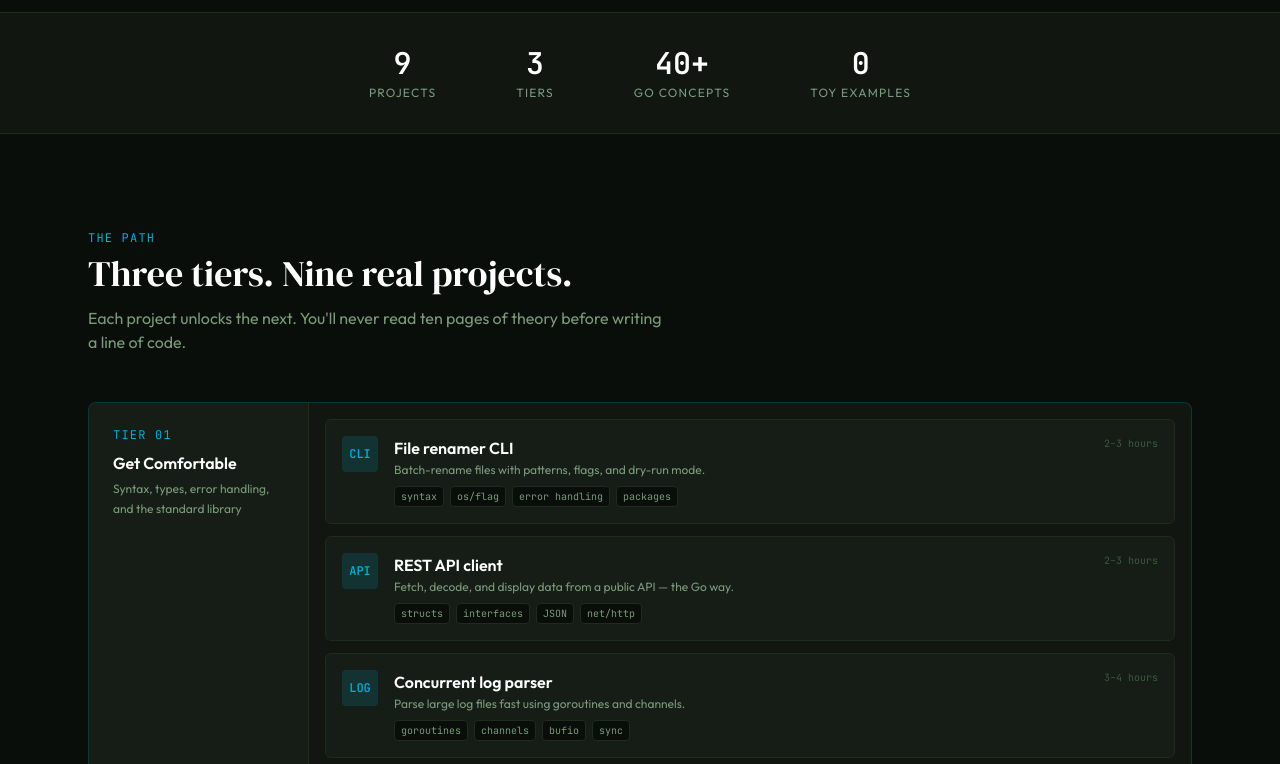
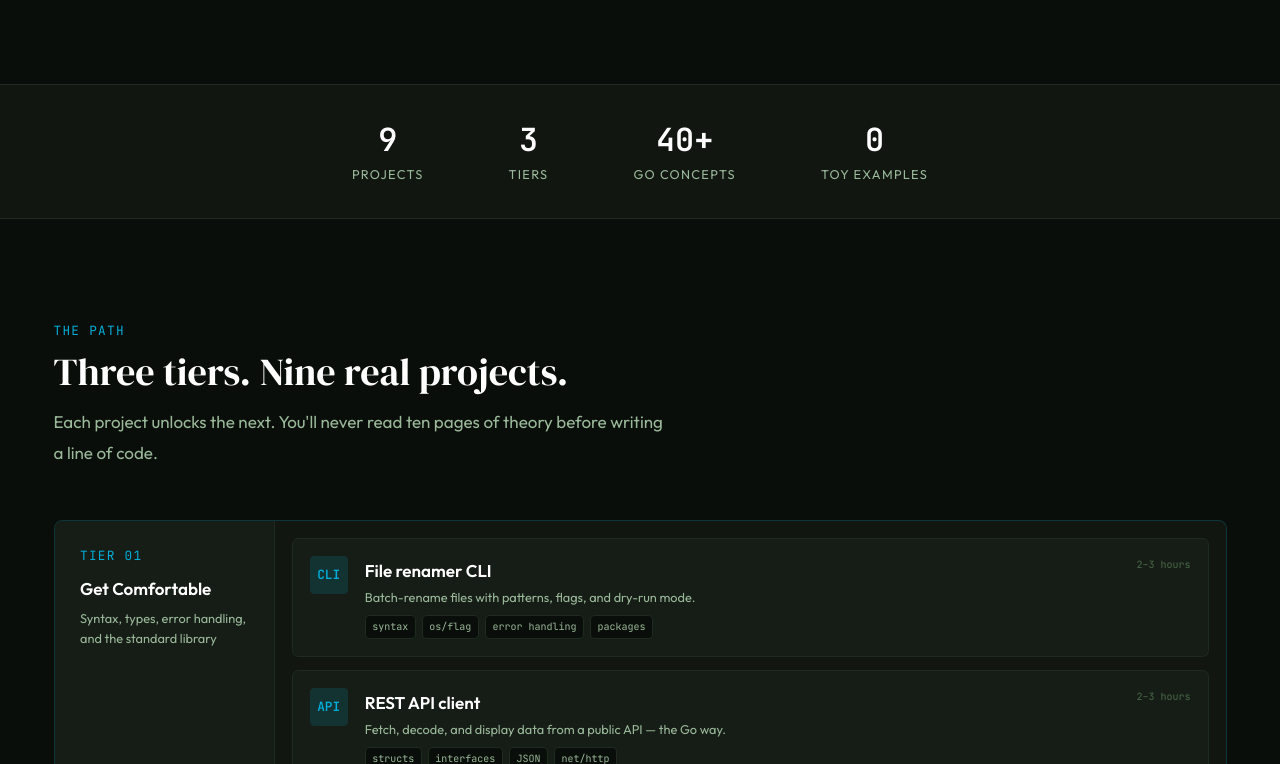
Before and after one commit to dhiaa-a/gopath, a Next.js app: page / in a window 1280 px wide. Shown: the part 1116-1880 px from the top of the page. Built offline with nearby package versions, Linux system fonts and the light colour scheme.

Commit message:
feat(tailwind): enhance theme colors and typography settings for improved readability

```diff
--- a/app/globals.css
+++ b/app/globals.css
@@ -5,35 +5,69 @@
 @tailwind utilities;
 
 @layer base {
+	html {
+		font-size: 17px; /* base bump — everything scales from here */
+	}
+
 	body {
 		background-color: #0a0e0a;
-		color: #e8f0e8;
+		color: #d4e8d4;
 		font-family: "Outfit", sans-serif;
+		line-height: 1.75;
+		-webkit-font-smoothing: antialiased;
+	}
+
+	h1,
+	h2,
+	h3,
+	h4 {
+		line-height: 1.2;
+		color: #f0f8f0;
+	}
+
+	p {
+		color: #9ab89a;
+		font-size: 1rem;
+		line-height: 1.8;
 	}
 
 	::selection {
-		background: rgba(0, 173, 216, 0.2);
+		background: rgba(0, 173, 216, 0.25);
 	}
 
 	::-webkit-scrollbar {
 		width: 6px;
 	}
 	::-webkit-scrollbar-track {
-		background: #111611;
+		background: #0d150d;
 	}
 	::-webkit-scrollbar-thumb {
 		background: #2a3d2a;
 		border-radius: 3px;
 	}
+	::-webkit-scrollbar-thumb:hover {
+		background: #3a5a3a;
+	}
 
+	/* Inline code — used in step body text */
 	code {
 		font-family: "JetBrains Mono", monospace;
-		font-size: 0.85em;
-		background: rgba(0, 173, 216, 0.08);
-		border: 1px solid rgba(0, 173, 216, 0.15);
-		padding: 0.1em 0.35em;
-		border-radius: 3px;
-		color: #00add8;
+		font-size: 0.82em;
+		background: rgba(0, 173, 216, 0.1);
+		border: 1px solid rgba(0, 173, 216, 0.18);
+		padding: 0.15em 0.4em;
+		border-radius: 4px;
+		color: #00c8f8;
+		letter-spacing: -0.01em;
+	}
+
+	/* Code blocks — the GoCodeBlock component controls wrapper styles,
+     but pre/code inside it should be clean */
+	pre {
+		font-family: "JetBrains Mono", monospace;
+		font-size: 0.84rem;
+		line-height: 1.8;
+		tab-size: 4;
 	}
 
 	pre code {
@@ -42,5 +76,19 @@
 		padding: 0;
 		color: inherit;
 		font-size: inherit;
+		letter-spacing: 0;
 	}
 }
+
+@layer components {
+	/* Prose content areas — bigger text for readability */
+	.prose-body {
+		font-size: 1rem;
+		line-height: 1.85;
+		color: #9ab89a;
+	}
+
+	.prose-body code {
+		font-size: 0.83em;
+	}
+}
--- a/tailwind.config.ts
+++ b/tailwind.config.ts
@@ -1,4 +1,4 @@
-import type { Config } from "tailwindcss";
+import type { Config } from "tailwindcss"
 
 const config: Config = {
 	content: [
@@ -17,16 +17,32 @@ const config: Config = {
 				"go-cyan": "#00ADD8",
 				"go-teal": "#16c79a",
 				"go-amber": "#fbbf24",
-        muted: "#7a9a7a",
-        faint: "#3a5a3a",
+				// brighter muted for readability
+				muted: "#9ab89a",
+				faint: "#4a6a4a",
 			},
 			fontFamily: {
 				sans: ["Outfit", "sans-serif"],
 				serif: ["DM Serif Display", "serif"],
 				mono: ["JetBrains Mono", "monospace"],
 			},
+			fontSize: {
+				// Slightly larger base sizes
+				xs: ["0.75rem", { lineHeight: "1.5" }],
+				sm: ["0.875rem", { lineHeight: "1.6" }],
+				base: ["1rem", { lineHeight: "1.8" }],
+				lg: ["1.125rem", { lineHeight: "1.75" }],
+				xl: ["1.25rem", { lineHeight: "1.7" }],
+				"2xl": ["1.5rem", { lineHeight: "1.4" }],
+				"3xl": ["1.875rem", { lineHeight: "1.3" }],
+				"4xl": ["2.25rem", { lineHeight: "1.2" }],
+				"5xl": ["3rem", { lineHeight: "1.15" }],
+			},
+			spacing: {
+				"18": "4.5rem",
+			},
 		},
 	},
 	plugins: [],
-};
-export default config;
+}
+export default config
```
Lines whose indentation alone changed are shown as unchanged.
